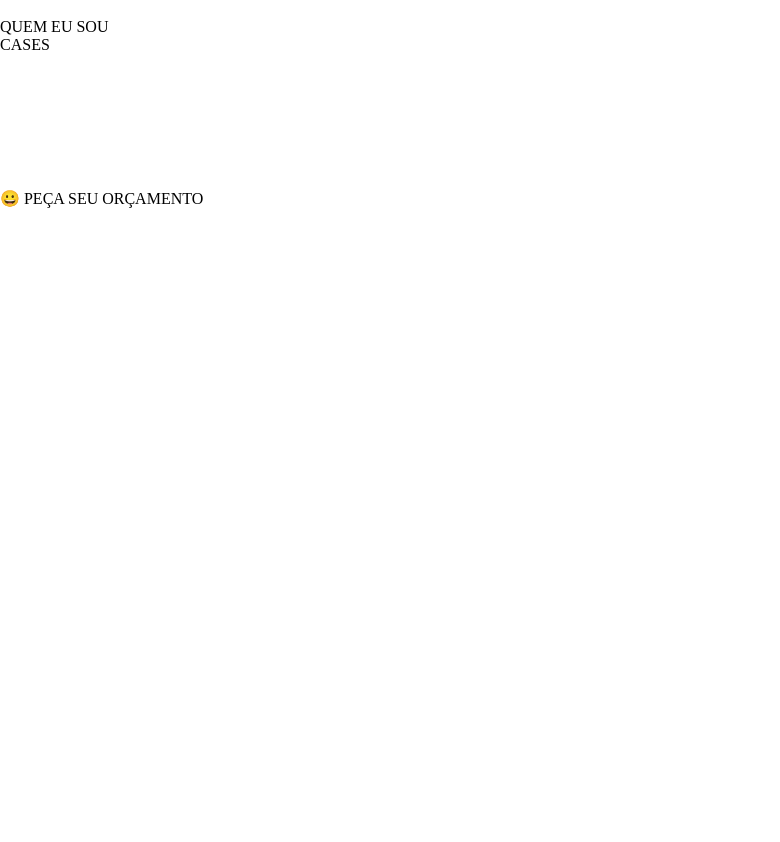
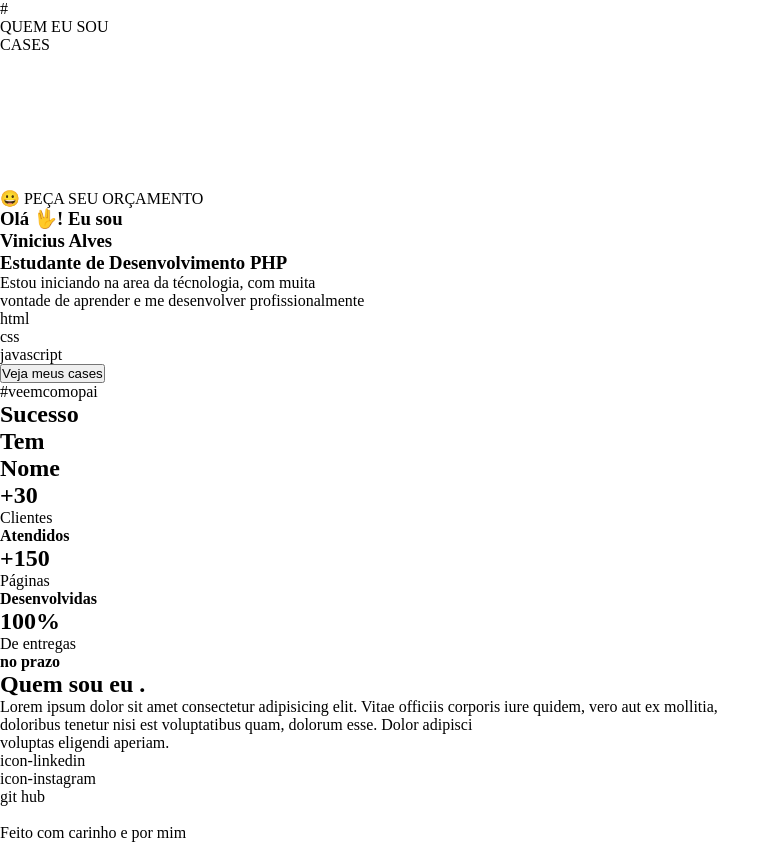
Before and after one commit to vinic-alves/beacademy-devstart-frontend-myportfolio, a plain HTML site: page index.html in a window 1280 px wide. Shown: the whole page, without its empty margins (0-780 px from the left). Before the commit the page ends 800 px from the top, so only its background shows below. Drawn offline with Linux system fonts and the light colour scheme.

Commit message:
Criado a parte básica de html da section hero, da section success e da section informações pessoais

```diff
--- a/index.html
+++ b/index.html
@@ -9,13 +9,66 @@
 </head>
 <body>
     <header>
-        <img src="" alt="" id="logo-be-academy">
+        <div>
+        <img src="" alt="" id="logo-be-academy">#
+        </div>
         <p>QUEM EU SOU</p>
         <P>CASES</P>
         <bottom id="active">&#128512; PEÇA SEU ORÇAMENTO </bottom>
-        <svg class="linkedin-logo"></svg>
-        <svg class="instagram-logo"></svg>
+        <svg class="linkedin-logo">#</svg>
+        <svg class="instagram-logo">#</svg>
 
     </header>
+    <nav>
+    <section id="section-hero">
+        <h1>Olá &#128406! Eu sou <br>
+            Vinicius Alves
+        </h1>
+        <h3>Estudante de Desenvolvimento PHP</h3>
+        <p>Estou iniciando na area da técnologia, com muita <br>
+        vontade de aprender e me desenvolver profissionalmente
+        </p>
+        <ul>
+            <li>html</li>
+            <li>css</li>
+            <li>javascript</li>
+        </ul>
+        <button>Veja meus cases</button>
+    </section>
+    </nav>
+    <section id="data-and-results">
+        <span>#veemcomopai </span>
+        <h2>Sucesso <br> Tem <br> Nome</h2>
+        <div class="data-square" id="data-square-active">
+            <h2>+30</h2>
+            <p>Clientes <br> <b>Atendidos</b></p>
+        </div>
+        <div class="data-square">
+            <h2>+150</h2>
+            <p>Páginas <br> <b>Desenvolvidas</b></p>
+        </div>
+        <div class="data-square">
+            <h2>100%</h2>
+            <p>De entregas <br> <b>no prazo</b></p>
+        </div>
+    </section>
+    <section id="personal-information">
+        <h2>Quem sou eu .</h2> <!--Personalizar o ponto final para verde-->
+        <p>Lorem ipsum dolor sit amet consectetur adipisicing elit. Vitae officiis corporis iure quidem, vero aut ex mollitia,
+            <br> doloribus tenetur nisi est voluptatibus quam, dolorum esse. Dolor adipisci
+            <br>
+            voluptas eligendi aperiam.
+        </p>
+        <ul>
+            <li>icon-linkedin</li>
+            <li>icon-instagram</li>
+            <li>git hub</li>
+        </ul>
+        <div>
+            <img src="#" alt=""> <!--foto de perfil-->
+        </div>
+    </section>
+    <footer>Feito com carinho e por mim</footer>
+
 </body>
 </html>
```
